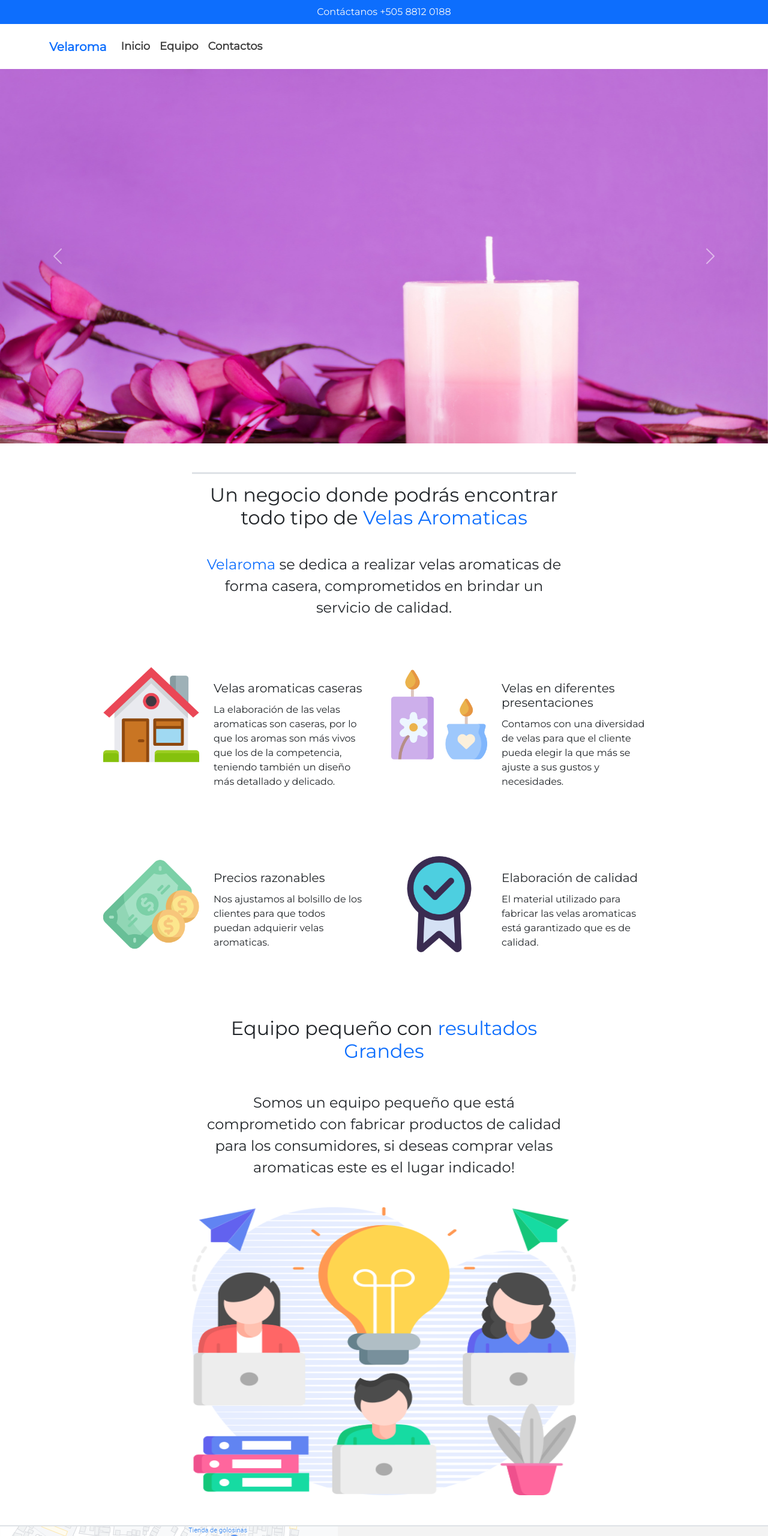
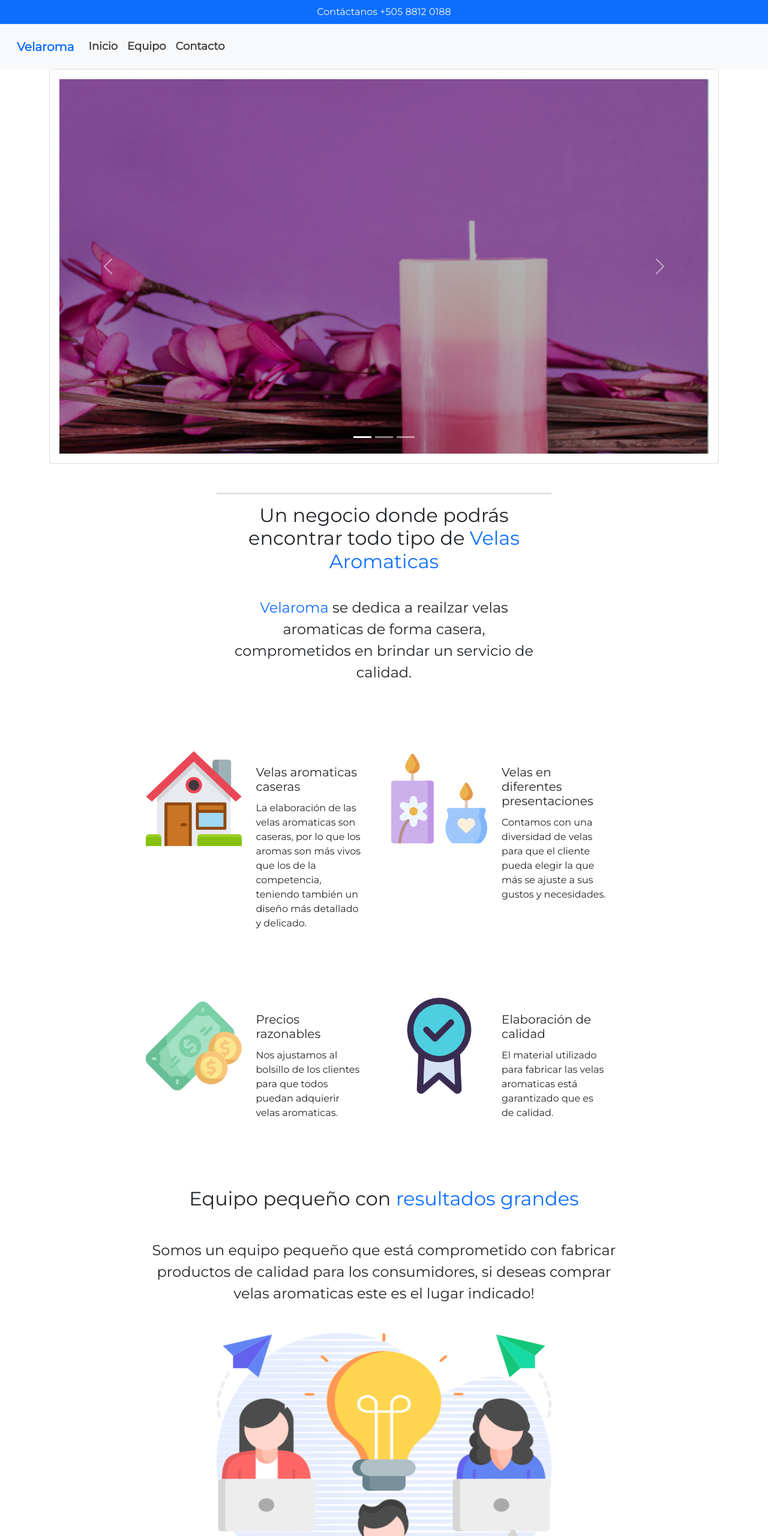
Before and after one commit to MedinaCat/Velaroma, a plain HTML site: page index.html in a window 1280 px wide. Shown: the top 2560 px of the page at 60% size. Drawn offline with nearby package versions, Linux system fonts and the light colour scheme.

Commit message:
Regresando a la versión 5 xD

```diff
--- a/JS/main.js
+++ b/JS/main.js
@@ -7,7 +7,7 @@ let typewriter = new Typewriter(app, {
 
 typewriter
   .pauseFor(2500)
-  .typeString('Managua, capital de Nicaragua')
+  .typeString('Managua, la capital central de Nicaragua')
   .pauseFor(200)
   .deleteChars(10)
   .start();
--- a/index.html
+++ b/index.html
@@ -6,126 +6,130 @@
     <meta name="viewport" content="width=device-width, initial-scale=1">
 
     <!-- Bootstrap CSS -->
-    <link href="https://cdn.jsdelivr.net/npm/bootstrap@5.0.0-beta2/dist/css/bootstrap.min.css" rel="stylesheet" integrity="sha384-BmbxuPwQa2lc/FVzBcNJ7UAyJxM6wuqIj61tLrc4wSX0szH/Ev+nYRRuWlolflfl" crossorigin="anonymous">
-    <link rel="stylesheet" href="https://cdn.jsdelivr.net/npm/bootstrap-icons@1.4.0/font/bootstrap-icons.css">
-    <link rel="stylesheet" href="./css/main.css">
-
+    <link href="https://cdn.jsdelivr.net/npm/bootstrap@5.1.3/dist/css/bootstrap.min.css" rel="stylesheet" integrity="sha384-1BmE4kWBq78iYhFldvKuhfTAU6auU8tT94WrHftjDbrCEXSU1oBoqyl2QvZ6jIW3" crossorigin="anonymous">
+    <link rel="stylesheet" href="./CSS/main.css">
     <title>Velaroma</title>
   </head>
   <body>
-  <!--========================================================== -->
-                        <!-- ENCABEZADO -->
-  <!--========================================================== -->
+<!-- =============================-->
+<!-- Encabezaedo-->
+<!-- =============================-->
 <header class="container-fluid bg-primary d-flex justify-content-center">
     <p class="text-light mb-0 p-2 fs-6">Contáctanos +505 8812 0188</p>
 </header>
 
-    <nav  class="navbar navbar-expand-lg navbar-light p-3"  id="menu">
-        <div class="container">
+<nav class="navbar navbar-expand-lg navbar-light bg-light p-3" id="menu">
+    <div class="container-fluid">
       <a class="navbar-brand" href="#">
-              <span class="fs-5 text-primary fw-bold">Velaroma</span>
+        <span class="text-primary fs-5 fw-bold">Velaroma</span>
         </a>
       <button class="navbar-toggler" type="button" data-bs-toggle="collapse" data-bs-target="#navbarSupportedContent" aria-controls="navbarSupportedContent" aria-expanded="false" aria-label="Toggle navigation">
         <span class="navbar-toggler-icon"></span>
       </button>
-
       <div class="collapse navbar-collapse" id="navbarSupportedContent">
         <ul class="navbar-nav me-auto mb-2 mb-lg-0">
+
           <li class="nav-item">
-                <a class="nav-link" aria-current="page" href="#">Inicio</a>
+            <a class="nav-link active" aria-current="page" href="index.html">Inicio</a>
           </li>
+
           <li class="nav-item">
-                <a class="nav-link" href="#equipo">Equipo</a>
+            <a class="nav-link" href="#">Equipo</a>
           </li>
+
           <li class="nav-item">
-                <a class="nav-link" href="#seccion-contacto">Contactos</a>
+            <a class="nav-link" href="#">Contacto</a>
           </li>
           </ul>
       </div>
-
     </div>
   </nav>
 
-    <!--========================================================== -->
-                        <!-- SLIDER DE IMAGENES-->
-    <!--========================================================== -->
+  <!--==================================================-->
+  <!--SLIDER DE IMAGENES-->
+  <!--==================================================-->
+   <div class="container">
+    <div class="card">
+      <div class="card-body">
 
-    <div id="carouselExampleFade" class="carousel slide carousel-fade" data-bs-ride="carousel">
+          <div id="carouselExampleCaptions" class="carousel slide" data-bs-ride="carousel">
+            <div class="carousel-indicators">
+              <button type="button" data-bs-target="#carouselExampleCaptions" data-bs-slide-to="0" class="active" aria-current="true" aria-label="Slide 1"></button>
+              <button type="button" data-bs-target="#carouselExampleCaptions" data-bs-slide-to="1" aria-label="Slide 2"></button>
+              <button type="button" data-bs-target="#carouselExampleCaptions" data-bs-slide-to="2" aria-label="Slide 3"></button>
+            </div>
             <div class="carousel-inner">
               <div class="carousel-item active">
-          <img src="./Img/VelaRosada.jpg" class="d-block w-100" alt="...">
+                <img style="filter: brightness(0.7);" src="./Img/VelaRosada.jpg" class="d-block w-100" alt="...">
+                <div class="carousel-caption d-none d-md-block">
+
+                </div>
               </div>
               <div class="carousel-item">
-          <img src="./Img/VelaRoja.jpg" class="d-block w-100" alt="...">
+                <img style="filter: brightness(0.8);" src="./Img/VelaRoja.jpg" class="d-block w-100" alt="...">
+                <div class="carousel-caption d-none d-md-block">
+
+                </div>
               </div>
               <div class="carousel-item">
-          <img src="./Img/velaCeleste.jpg" class="d-block w-100" alt="...">
+                <img style="filter: brightness(0.8);" src="./Img/velaCeleste.jpg" class="d-block w-100" alt="...">
+                <div class="carousel-caption d-none d-md-block">
+
                 </div>
               </div>
-      <button class="carousel-control-prev" type="button" data-bs-target="#carouselExampleFade" data-bs-slide="prev">
+            </div>
+            <button class="carousel-control-prev" type="button" data-bs-target="#carouselExampleCaptions" data-bs-slide="prev">
               <span class="carousel-control-prev-icon" aria-hidden="true"></span>
               <span class="visually-hidden">Previous</span>
             </button>
-      <button class="carousel-control-next" type="button" data-bs-target="#carouselExampleFade" data-bs-slide="next">
+            <button class="carousel-control-next" type="button" data-bs-target="#carouselExampleCaptions" data-bs-slide="next">
               <span class="carousel-control-next-icon" aria-hidden="true"></span>
               <span class="visually-hidden">Next</span>
             </button>
           </div>
+      </div>
+    </div>
+  <!--==================================================-->
+  <!--SLIDER DE IMAGENES-->
+  <!--==================================================-->
 
-
-
-    <!--========================================================== -->
-                        <!-- INTRODUCCION DE SERVICIOS-->
-    <!--========================================================== -->
-
-
-    <section class="d-flex flex-column justify-content-center align-items-center pt-5  text-center w-50 m-auto" id="intro">
-    <h1 class="p-3 fs-2 border-top border-3">Un negocio donde podrás encontrar todo tipo de <span class="text-primary">Velas Aromaticas<span/></h1>
-     <p class="p-3  fs-4">
-         <span class="text-primary">Velaroma</span> se dedica a realizar velas aromaticas de forma casera, comprometidos en brindar un servicio de calidad.
-     </p>
+  <section class="w-50 mx-auto text-center pt-5"
+  id="intro">
+    <h1 class="p-3 fs-2 border-top border-3">Un negocio donde podrás encontrar todo tipo de<span class="text-primary"> Velas Aromaticas</span></h1>
+    <p class="p-3 fs-4"><span class="text-primary">Velaroma</span> se dedica a reailzar velas aromaticas de forma casera, comprometidos en brindar un servicio de calidad.</p>
   </section>
-
-   <!--========================================================== -->
-                        <!-- TIPOS DE SERVICIOS-->
-    <!--========================================================== -->
-
-
-<section class="w-100">
-    <div class="row w-75 mx-auto" id="servicios-fila-1">
-        <div class="col-lg-6 col-md-12 col-sm-12 d-flex justify-content-start my-5 icono-wrap">
-            <img src="./Img/casa.png" alt="desarrollo"   width="180" height="160">
-
+<!--==================================================-->
+  <!--Servicios-->
+  <!--==================================================-->
+  <section class="container-fluid">
+    <div class="row w-75 mx-auto my-5 servicio-fila">
+      <div class="col-lg-6 col-md-12 col-sm-12 d-flex my-5 icono-wrap">
+        <img src="./Img/casa.png" alt="Elaboración"
+        width="180" height=160>
         <div>
         <h3 class="fs-5 mt-4 px-4 pb-1">Velas aromaticas caseras</h3>
         <p class="px-4">La elaboración de las velas aromaticas son caseras, por lo que los aromas son más vivos que los de la competencia, teniendo también un diseño más detallado y delicado.</p>
         </div>
-
       </div>
-
-        <div class="col-lg-6 col-md-12 col-sm-12 d-flex justify-content-start  my-5 icono-wrap">
-            <img src="./Img/Velasdiferentespresentaciones.png" alt="concepto" width="180" height="160">
-
+      <div class="col-lg-6 col-md-12 col-sm-12 d-flex my-5 icono-wrap">
+        <img src="./Img/Velasdiferentespresentaciones.png" alt="Elaboración"
+        width="180" height=160>
         <div>
-                <h3 class="fs-5 mt-4 px-4 pb-1 icono-wrap">Velas en diferentes presentaciones</h3>
+        <h3 class="fs-5 mt-4 px-4 pb-1">Velas en diferentes presentaciones</h3>
         <p class="px-4">Contamos con una diversidad de velas para que el cliente pueda elegir la que más se ajuste a sus gustos y necesidades.</p>
         </div>
       </div>
-    </div>
-
-    <div class="row w-75 mx-auto mb-5" id="servicios-fila-2">
-        <div class="col-lg-6 col-md-12 col-sm-12 d-flex justify-content-start  my-5 icono-wrap">
-            <img src="./Img/dinero.png" alt="comunicaciones" width="180" height="160">
-
+      <div class="col-lg-6 col-md-12 col-sm-12 d-flex my-5 icono-wrap">
+        <img src="./Img/dinero.png" alt="Elaboración"
+        width="180" height=160>
         <div>
         <h3 class="fs-5 mt-4 px-4 pb-1">Precios razonables</h3>
         <p class="px-4">Nos ajustamos al bolsillo de los clientes para que todos puedan adquierir velas aromaticas.</p>
         </div>
       </div>
-
-        <div class="col-lg-6 col-md-12 col-sm-12 d-flex justify-content-start my-5 icono-wrap">
-            <img src="./Img/calidad.png" alt="seo" width="180" height="160" >
-
+      <div class="col-lg-6 col-md-12 col-sm-12 d-flex my-5 icono-wrap">
+        <img src="./Img/calidad.png" alt="Elaboración"
+        width="180" height=160>
         <div>
         <h3 class="fs-5 mt-4 px-4 pb-1">Elaboración de calidad</h3>
         <p class="px-4">El material utilizado para fabricar las velas aromaticas está garantizado que es de calidad.</p>
@@ -133,21 +137,19 @@
       </div>
     </div>
   </section>
-
-<!--========================================================== -->
-                        <!-- SECCION ACERCA DE NOSOTROS-->
-<!--========================================================== -->
-
+<!--==================================================-->
+  <!--Acerca de nosotros-->
+  <!--==================================================-->
 <section>
-    <div class="container w-50 m-auto text-center" id="equipo">
-        <h1 class="mb-5 fs-2">Equipo pequeño con <span class="text-primary">resultados Grandes</span></h1>
-        <p class="fs-4 ">Somos un equipo pequeño que está comprometido con fabricar productos de calidad para
+  <div class="container w-75 m-auto text-center" id="equipo">
+    <h1 class="mb-5 fs-2">Equipo pequeño con<span class="text-primary"> resultados grandes</span></h1>
+    <p class="fs-4">Somos un equipo pequeño que está comprometido con fabricar productos de calidad para
       los consumidores, si deseas comprar velas aromaticas este es el lugar indicado!</p>
   </div>
+  <div class="mt-5 text-center">
+    <img id="img-equipo" src="./Img/Equipo.png" alt="Equipo">
+  </div>
 
-    <div class="mt-5 text-center">
-        <img id="img-equipo" src="./Img/Equipo.png" alt="equipo">
-    </div>
 
   <div id="local" class="border-top border-2">
     <div class="mapa"> </div>
@@ -156,68 +158,36 @@
             <h2>Ubicado en el Barrio René Cisneros</h2>
             <h2 class="text-primary mb-4" id="typewriter"></h2>
             <p class="fs-5 text-body">Elegimos esta ubicación con el objetivo de estar cerca de nuestros clientes. Estamos
-                  ubicados de los Semáforos de la Julio Martinez 2c al Norte, 2c al Este.</p>
+              ubicados de los Semáforos de la Julio Martinez 2c al Norte, 2c al Este.
+              <p><span class="text-primary">Visitennos y no se arrepentiran!</span></p>
+            </p>
             <section class="d-flex justify-content-start" id="numeros-local">
                 <div>
                     <p class="text-primary fs-5">200</p>
-                        <p>Dias de Sol</p>
+                    <p>Dias de Solㅤㅤ</p>
                 </div>
                 <div>
                     <p class="text-primary fs-5">100%</p>
-                        <p>Aprobado</p>
+                    <p>Aprobadoㅤㅤ</p>
                 </div>
                 <div>
                     <p class="text-primary fs-5">24 °C</p>
-                        <p>Temperatura</p>
+                    <p>Temperaturaㅤㅤ</p>
                 </div>
           </section>
         </div>
     </div>
 </div>
-
 </section>
-
-
-<!--========================================================== -->
-                        <!-- SECCION CONTACTOS-->
-<!--========================================================== -->
-
-<section id="seccion-contacto" class="border-bottom border-secondary border-2">
-  <div id="bg-contactos">
-    <svg xmlns="http://www.w3.org/2000/svg" viewBox="0 0 1440 320"><path fill="#1b2a4e" fill-opacity="1" d="M0,32L120,42.7C240,53,480,75,720,74.7C960,75,1200,53,1320,42.7L1440,32L1440,320L1320,320C1200,320,960,320,720,320C480,320,240,320,120,320L0,320Z"></path></svg>
-  </div>
-
-
-<!--========================================================== -->
-                      <!-- CONTENEDOR DEL FORMULARIO -->
-<!--========================================================== -->
-
-  <div class="container  border-top border-primary " style="max-width: 500px" id="contenedor-formulario">
-      <div class="text-center mb-4" id="titulo-formulario">
-        <div><img src="./img/support.png" alt="" class="img-fluid ps-5"></div>
-        <h2>Contactanos</h2>
-        <p class="fs-5">Puedes contactarnos en las siguientes plataformas:</p>
-      </div>
+<!--==================================================-->
+  <!--FORMULARIO-->
+  <!--==================================================-->
 
 
 
 
 
-  </div>
-</section>
-
-
-<!--========================================================== -->
-                        <!--FOOTER-->
-<!--========================================================== -->
-
-
-<footer class="w-100  d-flex  align-items-center justify-content-center flex-wrap">
-  <p class="fs-5 px-3  pt-3">Velaroma &copy; Todos Los Derechos Reservados 2022</p>
-</footer>
-
-    <!-- Option 1: Bootstrap Bundle with Popper -->
-    <script src="https://cdn.jsdelivr.net/npm/bootstrap@5.0.0-beta2/dist/js/bootstrap.bundle.min.js" integrity="sha384-b5kHyXgcpbZJO/tY9Ul7kGkf1S0CWuKcCD38l8YkeH8z8QjE0GmW1gYU5S9FOnJ0" crossorigin="anonymous"></script>
+</script><script src="https://cdn.jsdelivr.net/npm/bootstrap@5.1.3/dist/js/bootstrap.bundle.min.js" integrity="sha384-ka7Sk0Gln4gmtz2MlQnikT1wXgYsOg+OMhuP+IlRH9sENBO0LRn5q+8nbTov4+1p" crossorigin="anonymous"></script>
 <script src="https://unpkg.com/typewriter-effect@latest/dist/core.js"></script>
 <script src="./JS/main.js"></script>
   </body>
```
Lines whose indentation alone changed are shown as unchanged.
